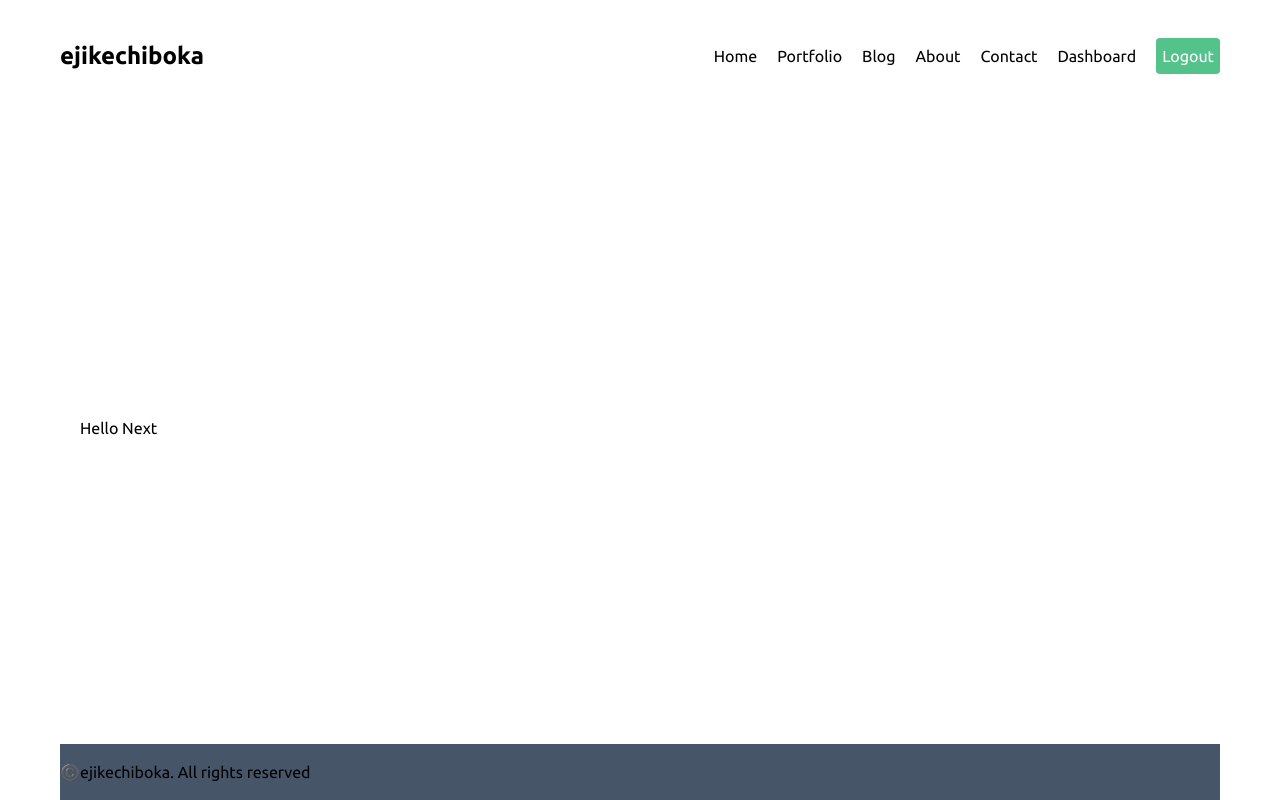
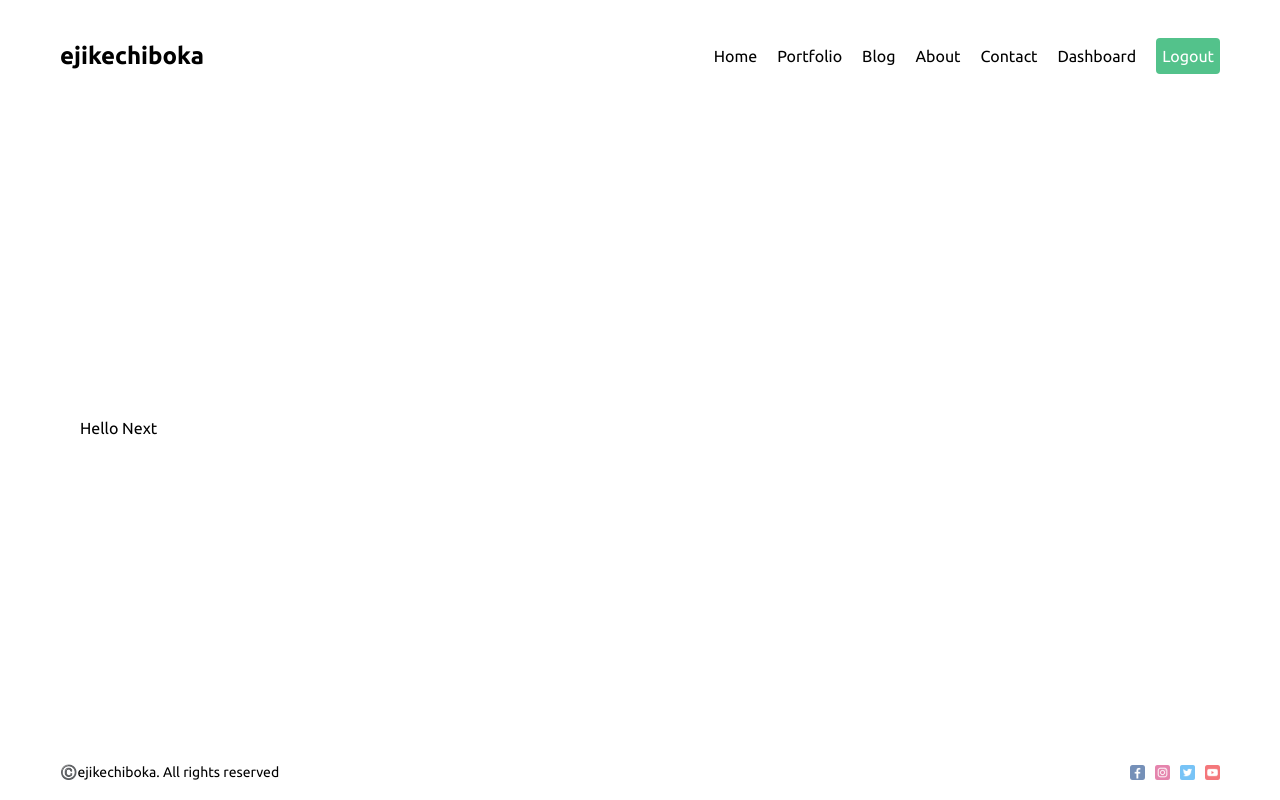
Before and after one commit to agkayster/nextjs13-fullstack-app, a Next.js app: page / in a window 1280 px wide. Built offline with nearby package versions, Linux system fonts and the light colour scheme.

Commit message:
Added images to Footer component and refactored code

```diff
--- a/src/components/footer/Footer.jsx
+++ b/src/components/footer/Footer.jsx
@@ -1,10 +1,23 @@
+import Image from 'next/image';
 import React from 'react';
+import { images } from './images';
 
 const Footer = () => {
 	return (
-		<div className='h-14 bg-slate-600 flex items-center justify-between'>
-			<div>©️ejikechiboka. All rights reserved</div>
-			<div></div>
+		<div className='h-14 flex items-center justify-between'>
+			<div className='text-sm'>©️ejikechiboka. All rights reserved</div>
+			<div className='flex flex-row gap-2.5'>
+				{images.map(({ id, title }) => (
+					<Image
+						key={id}
+						src={title}
+						width={15}
+						height={15}
+						alt='ejike dev'
+						className='opacity-60 cursor-pointer'
+					/>
+				))}
+			</div>
 		</div>
 	);
 };
--- /dev/null
+++ b/src/components/footer/images.jsx
@@ -0,0 +1,11 @@
+import numberOnePic from '../../../public/1.png';
+import numberTwoPic from '../../../public/2.png';
+import numberThreePic from '../../../public/3.png';
+import numberFourPic from '../../../public/4.png';
+
+export const images = [
+	{ id: 1, title: numberOnePic },
+	{ id: 2, title: numberTwoPic },
+	{ id: 3, title: numberThreePic },
+	{ id: 4, title: numberFourPic },
+];
```
